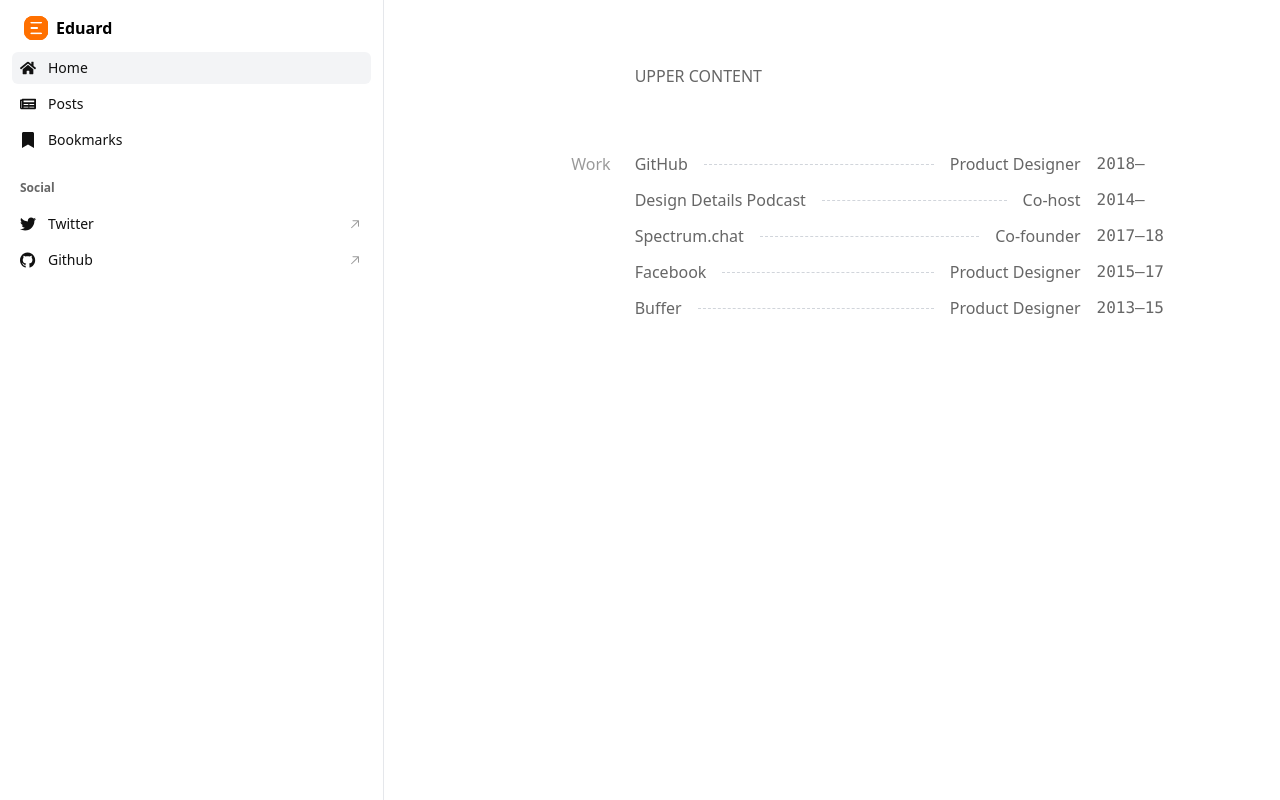
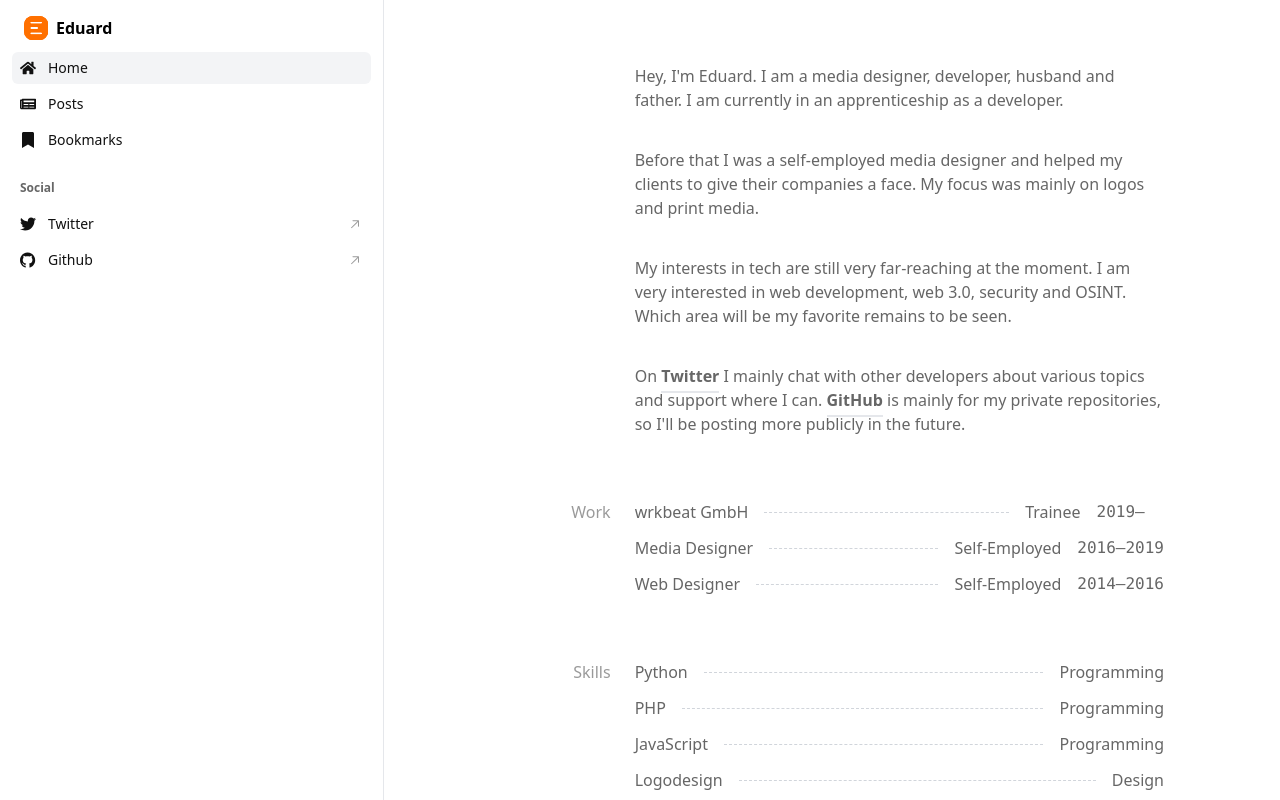
Before and after one commit to EduardSchwarzkopf/personal-blog, a Next.js app: page / in a window 1280 px wide. Built offline with nearby package versions, Linux system fonts and the light colour scheme.

Commit message:
homepage content added

```diff
--- a/components/sidebar.js
+++ b/components/sidebar.js
@@ -11,7 +11,12 @@
 import { NavigationLink } from "./NavigiationLink";
 import { useNavigation } from "./Providers/NavigationContext";
 import ToggleMenuButton from "./ToggleMenuButton";
-import { LABEL_BOOKMARK, LABEL_POSTS } from "../lib/constants";
+import {
+  TWITTER_USERNAME,
+  GITHUB_USERNAME,
+  LABEL_BOOKMARK,
+  LABEL_POSTS,
+} from "../lib/constants";
 
 export default function SidebarNavigation() {
   const router = useRouter();
@@ -46,7 +51,7 @@
     {
       label: "Twitter",
       icon: TwitterIcon,
-      href: "https://twitter.com/EduSchwarzkopf",
+      href: `https://twitter.com/${TWITTER_USERNAME}`,
       trailingAccessory: ExternalLinkIcon,
       isActive: false,
       isExternal: true,
@@ -54,7 +59,7 @@
     {
       label: "Github",
       icon: GitHubIcon,
-      href: "https://github.com/shinySonic",
+      href: `https://github.com/${GITHUB_USERNAME}`,
       trailingAccessory: ExternalLinkIcon,
       isActive: false,
       isExternal: true,
--- a/lib/constants.js
+++ b/lib/constants.js
@@ -2,5 +2,8 @@
 export const HOME_OG_IMAGE_URL =
   "https://og-image.vercel.app/Next.js%20Blog%20Starter%20Example.png?theme=light&md=1&fontSize=100px&images=https%3A%2F%2Fassets.vercel.com%2Fimage%2Fupload%2Ffront%2Fassets%2Fdesign%2Fnextjs-black-logo.svg";
 
+export const TWITTER_USERNAME = "EduSchwarzkopf";
+export const GITHUB_USERNAME = "shinySonic";
+
 export const LABEL_BOOKMARK = "Bookmarks";
 export const LABEL_POSTS = "Posts";
--- a/pages/index.js
+++ b/pages/index.js
@@ -1,4 +1,5 @@
 import Layout from "../components/layout";
+import { GITHUB_USERNAME, TWITTER_USERNAME } from "../lib/constants";
 
 function SectionTitle(props) {
   return (
@@ -21,9 +22,7 @@
       href={href}
       className="flex items-center space-x-4 group"
     >
-      <span className="flex-none font-medium text-gray-1000 group-hover:underline group-hover:text-blue-600 dark:group-hover:text-blue-500 dark:text-gray-100">
-        {title}
-      </span>
+      <span className="flex-none font-medium text-gray-1000">{title}</span>
       <span className="flex-shrink w-full border-t border-gray-300 border-dashed dark:border-gray-800" />
       {subtitle && <span className="flex-none text-tertiary">{subtitle}</span>}
       {date && (
@@ -42,36 +41,70 @@
   );
 }
 
+const externalLink = (label, url) => {
+  return (
+    <a href={url} rel="noopener noreferrer" target="_blank">
+      {label}
+    </a>
+  );
+};
+
+const skillSetCategory = {
+  programming: "Programming",
+  design: "Design",
+  language: "Language",
+};
+
+const skillSet = [
+  {
+    title: "Python",
+    subtitle: skillSetCategory.programming,
+  },
+  {
+    title: "PHP",
+    subtitle: skillSetCategory.programming,
+  },
+  {
+    title: "JavaScript",
+    subtitle: skillSetCategory.programming,
+  },
+  {
+    title: "Logodesign",
+    subtitle: skillSetCategory.design,
+  },
+  {
+    title: "Media Design",
+    subtitle: skillSetCategory.design,
+  },
+  {
+    title: "German",
+    subtitle: skillSetCategory.language,
+  },
+  {
+    title: "English",
+    subtitle: skillSetCategory.language,
+  },
+  {
+    title: "Russian",
+    subtitle: skillSetCategory.language,
+  },
+];
+
 const workHistory = [
   {
-    href: "https://github.com/mobile",
-    title: "GitHub",
-    subtitle: "Product Designer",
-    date: "2018—\u00a0\u00a0",
+    title: "wrkbeat GmbH",
+    subtitle: "Trainee",
+    date: "2019—\u00a0\u00a0",
   },
   {
-    href: "https://designdetails.fm",
-    title: "Design Details Podcast",
-    subtitle: "Co-host",
-    date: "2014—\u00a0\u00a0",
+    title: "Media Designer",
+    subtitle: "Self-Employed",
+    date: "2016—2019",
   },
   {
-    href: "https://github.com/withspectrum/spectrum",
-    title: "Spectrum.chat",
-    subtitle: "Co-founder",
-    date: "2017—18",
-  },
-  {
-    href: "https://facebook.com",
-    title: "Facebook",
-    subtitle: "Product Designer",
-    date: "2015—17",
-  },
-  {
-    href: "https://buffer.com",
-    title: "Buffer",
-    subtitle: "Product Designer",
-    date: "2013—15",
+    title: "Web Designer",
+    subtitle: "Self-Employed",
+    date: "2014—2016",
   },
 ];
 
@@ -83,7 +116,41 @@
           <div className="pb-24 space-y-8 md:space-y-16">
             <SectionContainer>
               <SectionTitle />
-              <SectionContent>UPPER CONTENT</SectionContent>
+              <SectionContent>
+                <div className="space-y-9">
+                  <p>
+                    Hey, I'm Eduard. I am a media designer, developer, husband
+                    and father. I am currently in an apprenticeship as a
+                    developer.
+                  </p>
+                  <p>
+                    Before that I was a self-employed media designer and helped
+                    my clients to give their companies a face. My focus was
+                    mainly on logos and print media.
+                  </p>
+                  <p>
+                    My interests in tech are still very far-reaching at the
+                    moment. I am very interested in web development, web 3.0,
+                    security and OSINT. Which area will be my favorite remains
+                    to be seen.
+                  </p>
+                  <p>
+                    On{" "}
+                    {externalLink(
+                      "Twitter",
+                      `https://twitter.com/${TWITTER_USERNAME}`
+                    )}{" "}
+                    I mainly chat with other developers about various topics and
+                    support where I can.{" "}
+                    {externalLink(
+                      "GitHub",
+                      `https://github.com/${GITHUB_USERNAME}`
+                    )}{" "}
+                    is mainly for my private repositories, so I'll be posting
+                    more publicly in the future.
+                  </p>
+                </div>
+              </SectionContent>
             </SectionContainer>
             <SectionContainer>
               <SectionTitle>Work</SectionTitle>
@@ -101,6 +168,20 @@
                 </div>
               </SectionContent>
             </SectionContainer>
+            <SectionContainer>
+              <SectionTitle>Skills</SectionTitle>
+              <SectionContent>
+                <div className="flex flex-col space-y-3">
+                  {skillSet.map((skill) => (
+                    <TableRow
+                      title={skill.title}
+                      subtitle={skill.subtitle}
+                      key={skill.title}
+                    />
+                  ))}
+                </div>
+              </SectionContent>
+            </SectionContainer>
           </div>
         </div>
       </Layout>
```
